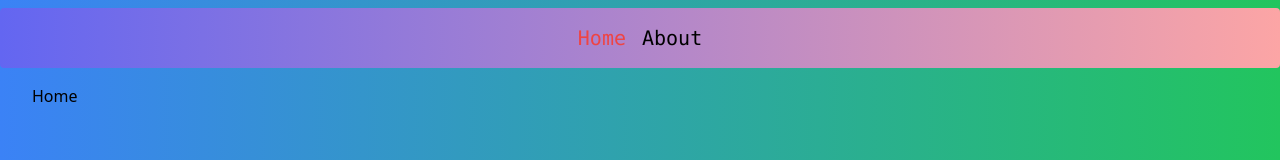
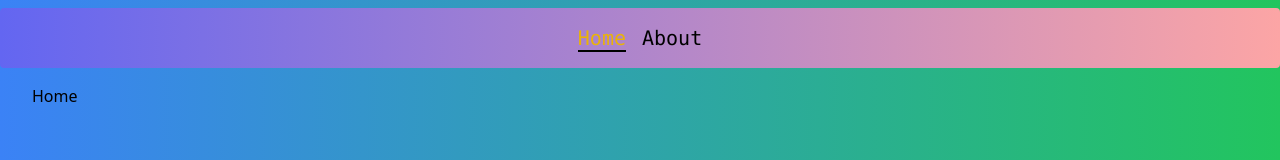
Before and after one commit to Yokosumi/sc011-nuxt-playground, a Nuxt app: page / in a window 1280 px wide. Shown: the top 160 px of the page. Built offline with nearby package versions, Linux system fonts and the light colour scheme.

Commit message:
Refactor navbar component to use CustomLink component

```diff
--- /dev/null
+++ b/components/CustomLink.vue
@@ -0,0 +1,13 @@
+<script lang="ts" setup>
+const props = defineProps<{
+  to: string;
+}>();
+</script>
+
+<template>
+  <NuxtLink :to="to" active-class="text-yellow-500 border-b-2 border-black">
+    <slot />
+  </NuxtLink>
+</template>
+
+<style scoped></style>
--- a/components/navbar.vue
+++ b/components/navbar.vue
@@ -1,14 +1,16 @@
-<script lang="ts" setup></script>
+<script lang="ts" setup>
+import CustomLink from '@/components/CustomLink.vue';
+</script>
 
 <template>
   <ul
     class="flex gap-4 p-4 bg-gradient-to-r from-indigo-500 to-red-300 rounded container mx-auto mt-2 justify-center text-xl font-mono"
   >
     <li>
-      <NuxtLink to="/" active-class="text-red-500">Home</NuxtLink>
+      <CustomLink to="/">Home</CustomLink>
     </li>
     <li>
-      <NuxtLink to="/about" active-class="text-red-500">About</NuxtLink>
+      <CustomLink to="/about">About</CustomLink>
     </li>
   </ul>
 </template>
```
